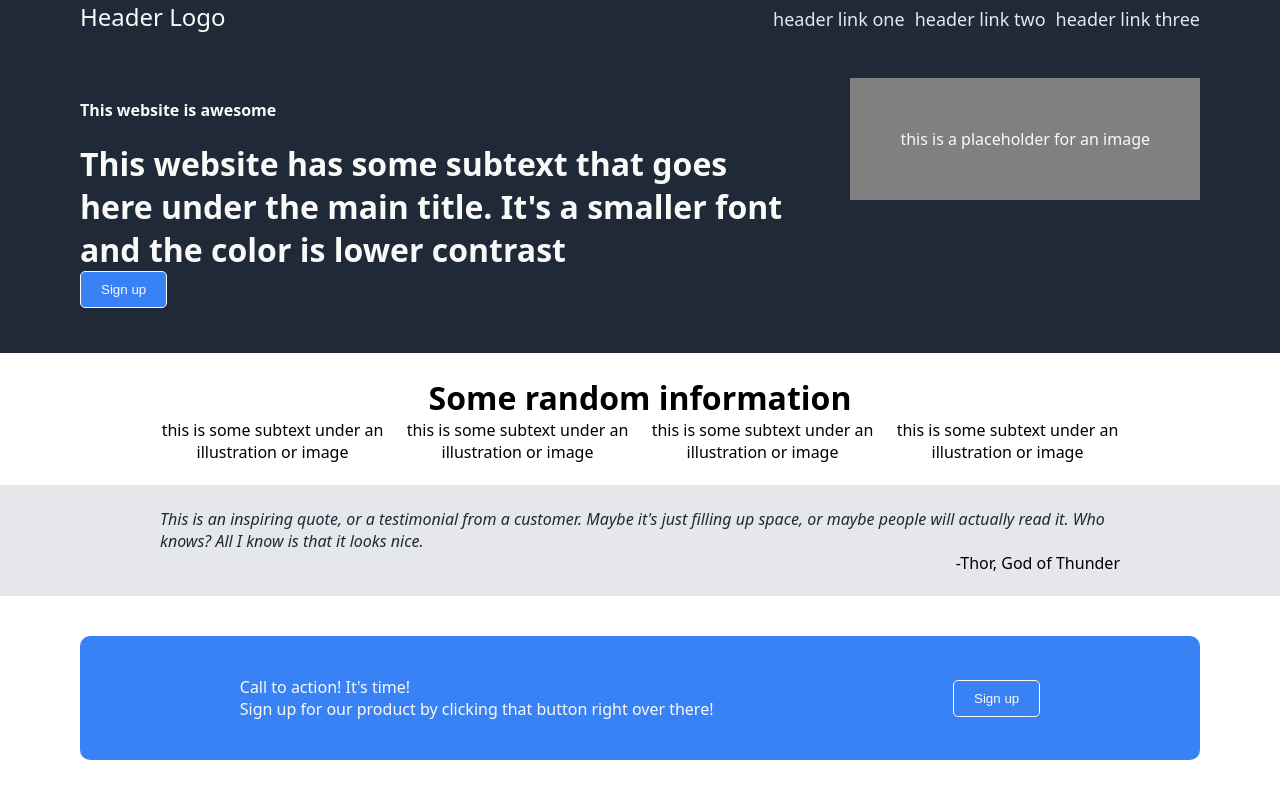
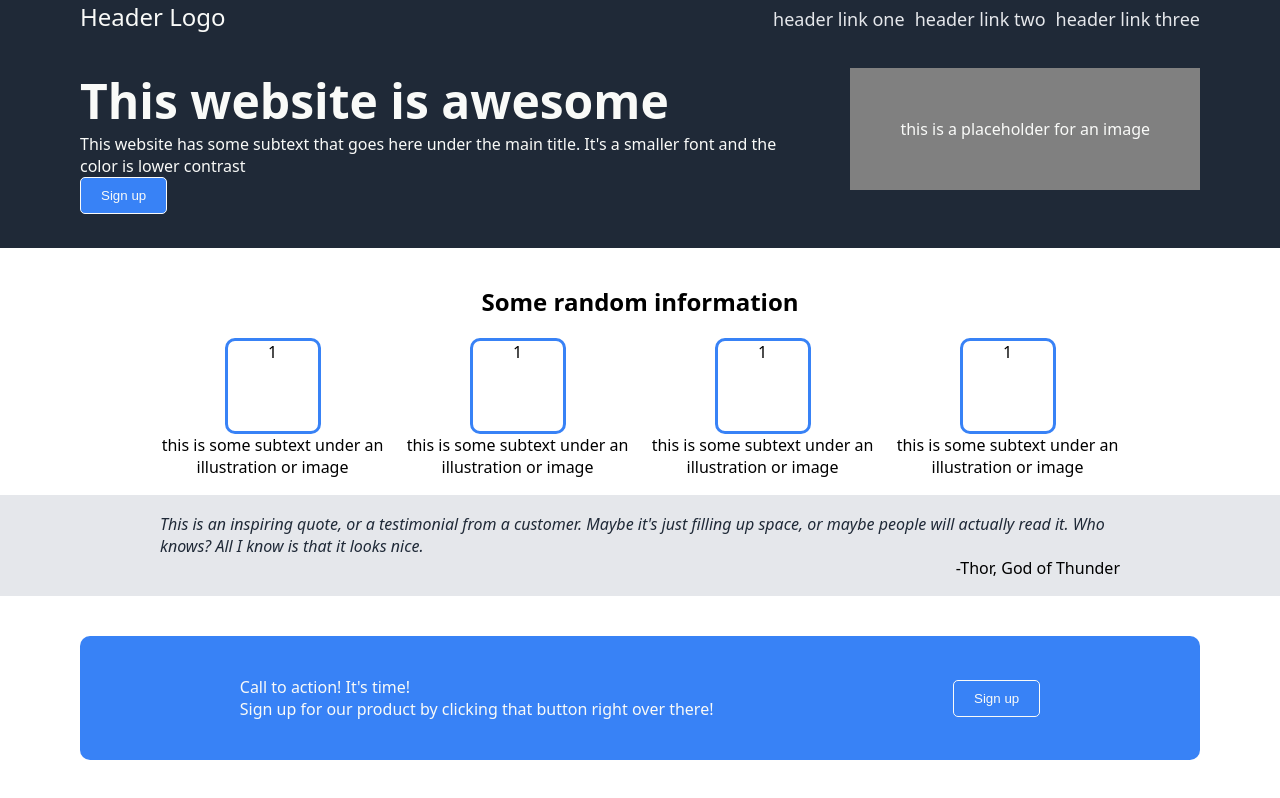
Before and after one commit to esther1130/landing_page, a plain HTML site: page index.html in a window 1280 px wide. Drawn offline with Linux system fonts and the light colour scheme.

Commit message:
complete edit index.html

```diff
--- a/index.html
+++ b/index.html
@@ -19,8 +19,8 @@
     </div>
     <div class="firstmain">
         <div class="firstmain_left">
-            <h4>This website is awesome</h1>
-            <h1>This website has some subtext that goes here under the main title. It's a smaller font and the color is lower contrast</h1>
+            <div class="awesome">This website is awesome</div>
+            <p>This website has some subtext that goes here under the main title. It's a smaller font and the color is lower contrast</p>
             <button>Sign up</button>
         </div>
         <div class="firstmain_right">
@@ -28,18 +28,22 @@
         </div>
     </div>
     <div class="secondmain">
-        <h1>Some random information</h1>
+        <h2>Some random information</h1>
         <div class="info">
             <div class="img1">
+                <div class="pic">1</div>
                 <div class="text">this is some subtext under an illustration or image</div>
             </div>
             <div class="img2">
+                <div class="pic">1</div>
                 <div class="text">this is some subtext under an illustration or image</div>
             </div>
             <div class="img3">
+                <div class="pic">1</div>
                 <div class="text">this is some subtext under an illustration or image</div>
             </div>
             <div class="img4">
+                <div class="pic">1</div>
                 <div class="text">this is some subtext under an illustration or image</div>
             </div>
         </div>
@@ -54,6 +58,7 @@
             <div class="subtextfooter">Sign up for our product by clicking that button right over there!</div>
         </div>
         <button>Sign up</button>
+        </div>
     </div>
 </body>
 </html>
```
